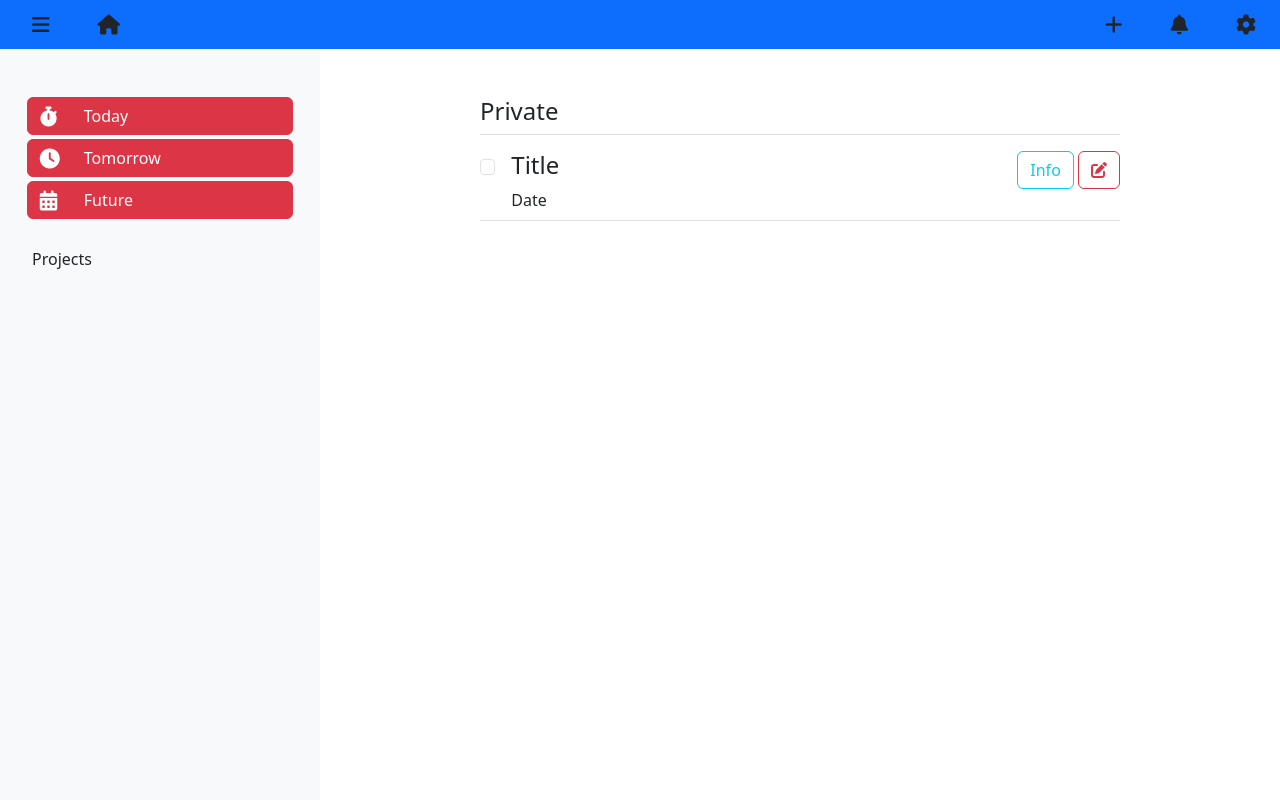
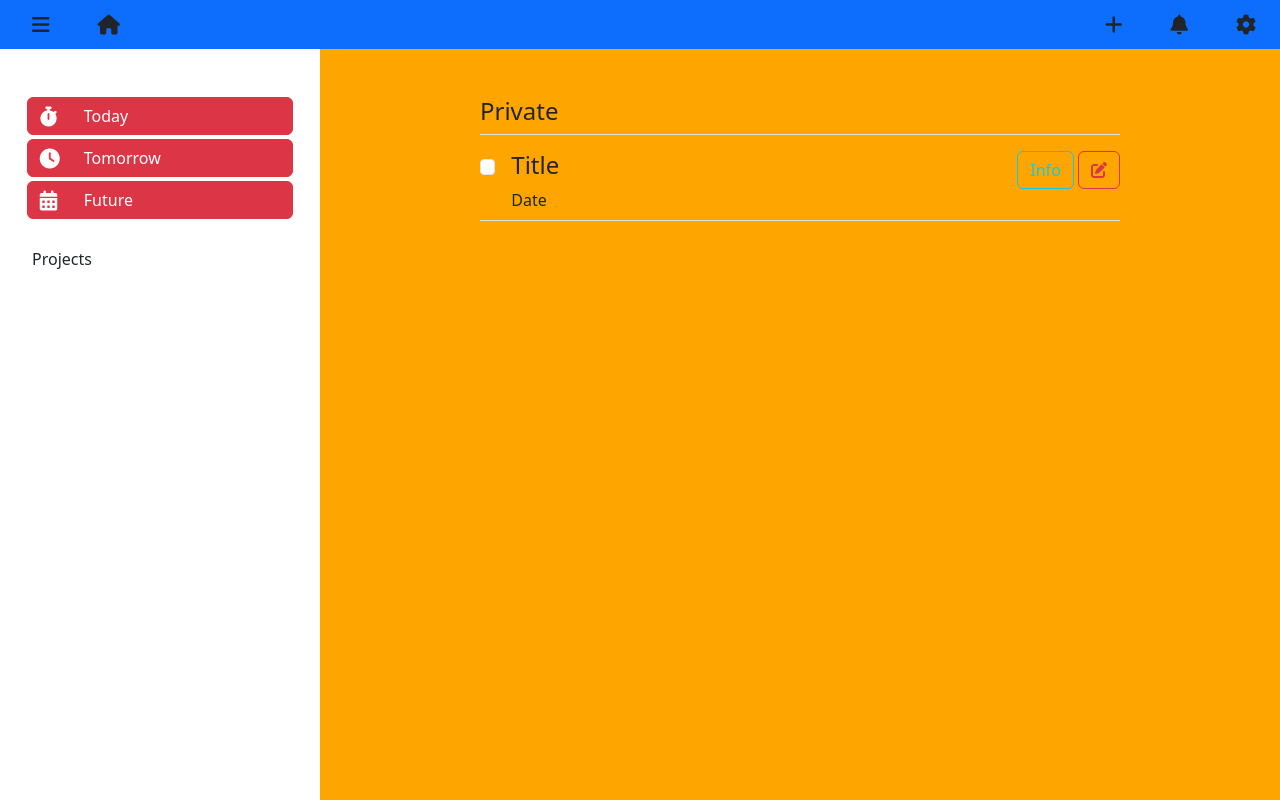
Before and after one commit to LeStuder/TodoList, a website: page dist/index.html in a window 1280 px wide. Drawn offline with Linux system fonts and the light colour scheme.

Commit message:
fix custom.scss
Order of imports was wrong thus the map-merge didnt take
priority and custom colors didnt show up.
importing the variables first, adjusting them and then importing
the rest of bootstrap fixed this.

```diff
--- a/src/custom.scss
+++ b/src/custom.scss
@@ -1,6 +1,9 @@
-@import "../node_modules/bootstrap/scss/bootstrap.scss";
+@import "../node_modules/bootstrap/scss/functions";
+@import "../node_modules/bootstrap/scss/variables";
 
 $custom-colors: (
-    "light-shading": #dedfe0,
+    "custom2": orange,
 );
 $theme-colors: map-merge($theme-colors, $custom-colors);
+
+@import "../node_modules/bootstrap/scss/bootstrap.scss";
```
Also changed, not shown: dist/css/custom-bootstrap.css, dist/index.html, 1 other file.
